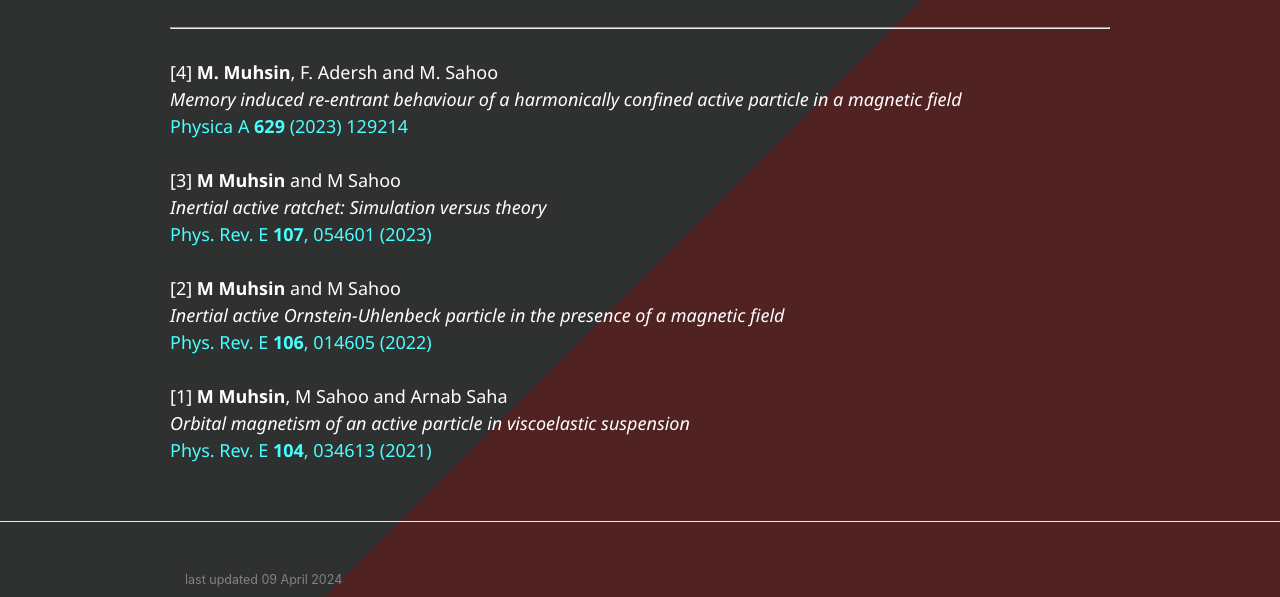
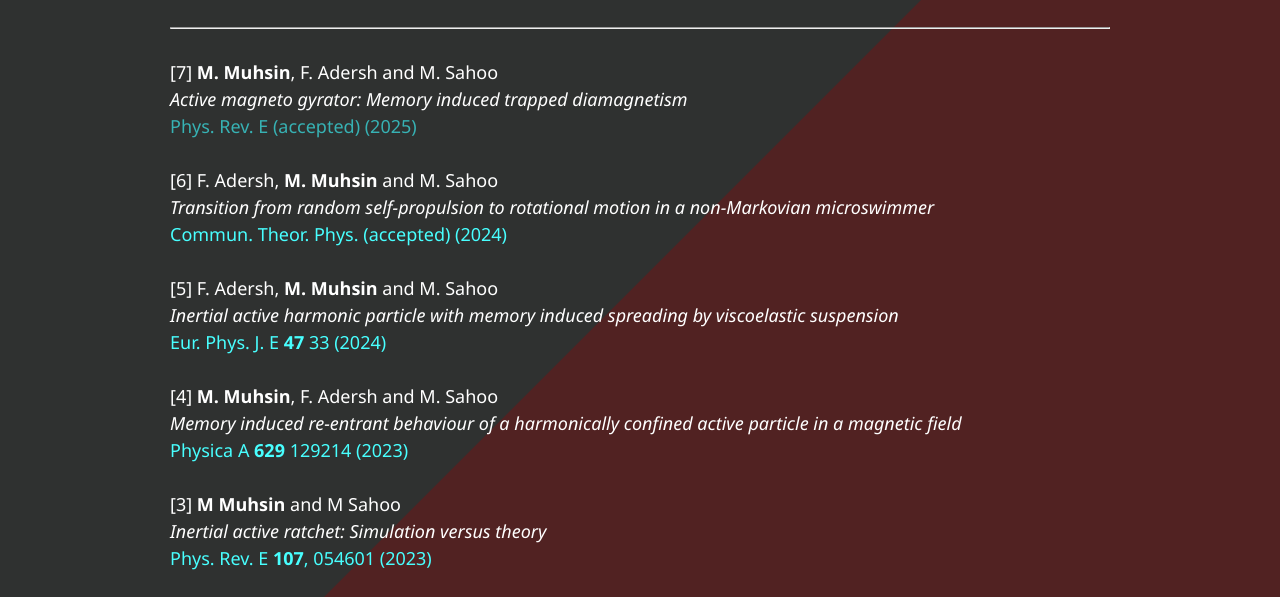
Before and after one commit to phy6boy/phy6boy.github.io, a plain HTML site: page publications/index.html in a window 1280 px wide. Shown: the part 167-764 px from the top of the page. Drawn offline with Linux system fonts and the light colour scheme.

Commit message:
update publications

```diff
--- a/publications/index.html
+++ b/publications/index.html
@@ -59,11 +59,32 @@
       <div class="wrapper">
 <h2><a name="Publications" class="anchor" href="#About"><span class="octicon octicon-link"></span></a>Publications</h2>
 <hr>
+    [7] <b>M. Muhsin</b>, F. Adersh and M. Sahoo<br>
+   <em>Active magneto gyrator: Memory induced trapped diamagnetism
+    </em>
+   <br>
+    <a href="">Phys. Rev. E (accepted) (2025)</a>
+    <br>
+    <br>
+    [6] F. Adersh, <b>M. Muhsin</b> and M. Sahoo<br>
+   <em>Transition from random self-propulsion to rotational motion in a non-Markovian microswimmer
+    </em>
+   <br>
+    <a href="https://doi.org/10.1088/1572-9494/ad9a8b">Commun. Theor. Phys. (accepted) (2024)</a>
+    <br>
+    <br>
+    [5] F. Adersh, <b>M. Muhsin</b> and M. Sahoo<br>
+   <em>Inertial active harmonic particle with memory induced spreading by viscoelastic suspension
+    </em>
+   <br>
+    <a href="https://doi.org/10.1140/epje/s10189-024-00424-9">Eur. Phys. J. E <b>47</b> 33 (2024)</a>
+    <br>
+    <br>
     [4] <b>M. Muhsin</b>, F. Adersh and M. Sahoo<br>
    <em>Memory induced re-entrant behaviour of a harmonically confined active particle in a magnetic field
     </em>
    <br>
-    <a href="https://doi.org/10.1016/j.physa.2023.129214">Physica A <b>629</b> (2023) 129214</a>
+    <a href="https://doi.org/10.1016/j.physa.2023.129214">Physica A <b>629</b> 129214 (2023)</a>
     <br>
     <br>
     [3] <b>M Muhsin</b> and M Sahoo<br>
@@ -98,7 +119,7 @@
     <div class="footer-col-wrapper">
       <div class="footer-col">
 <p><small>
-last updated 09 April 2024
+last updated 07 January 2025
 </small></p>
       </div>
     </div>
```
Also changed, not shown: blog/bm1.html (+1 -1 lines), blog/bm2.html (+1 -1 lines), blog/index.html (+1 -1 lines), index.html (+5 -8 lines), research/index.html (+1 -1 lines).
